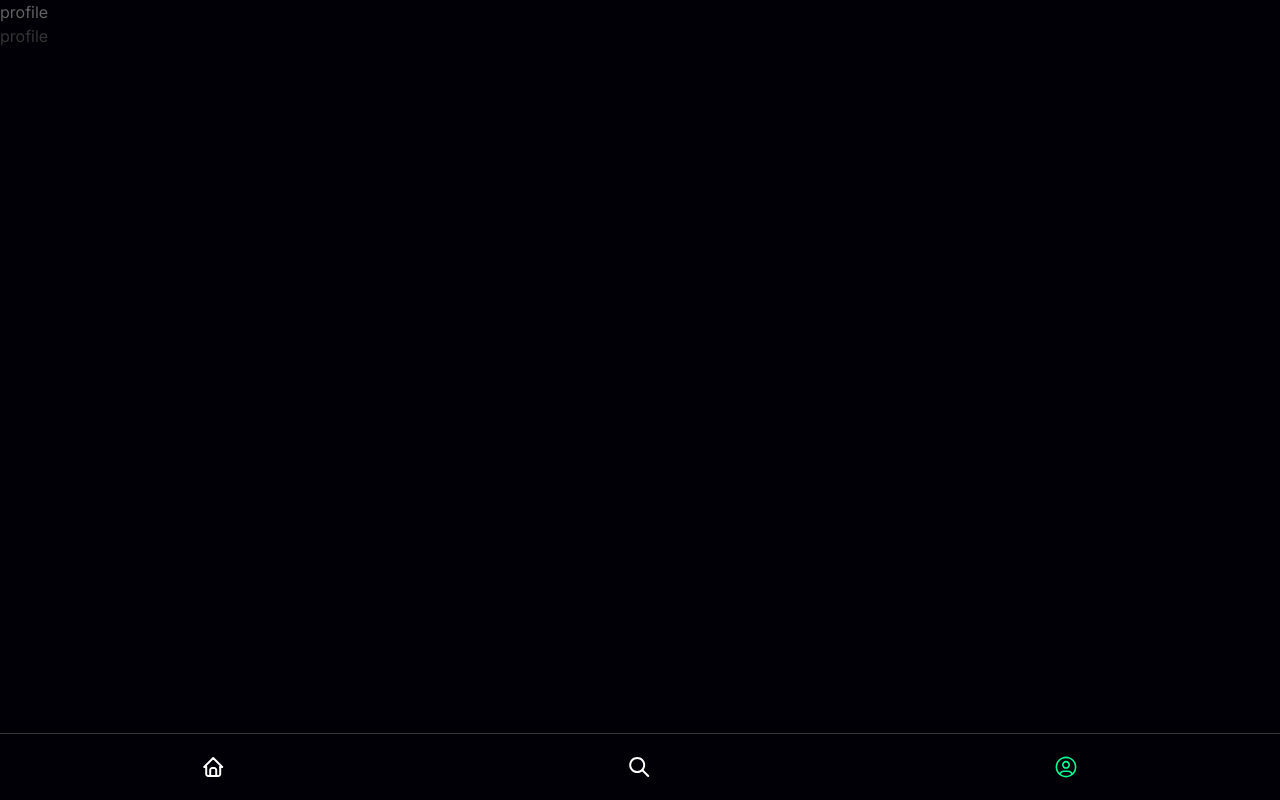
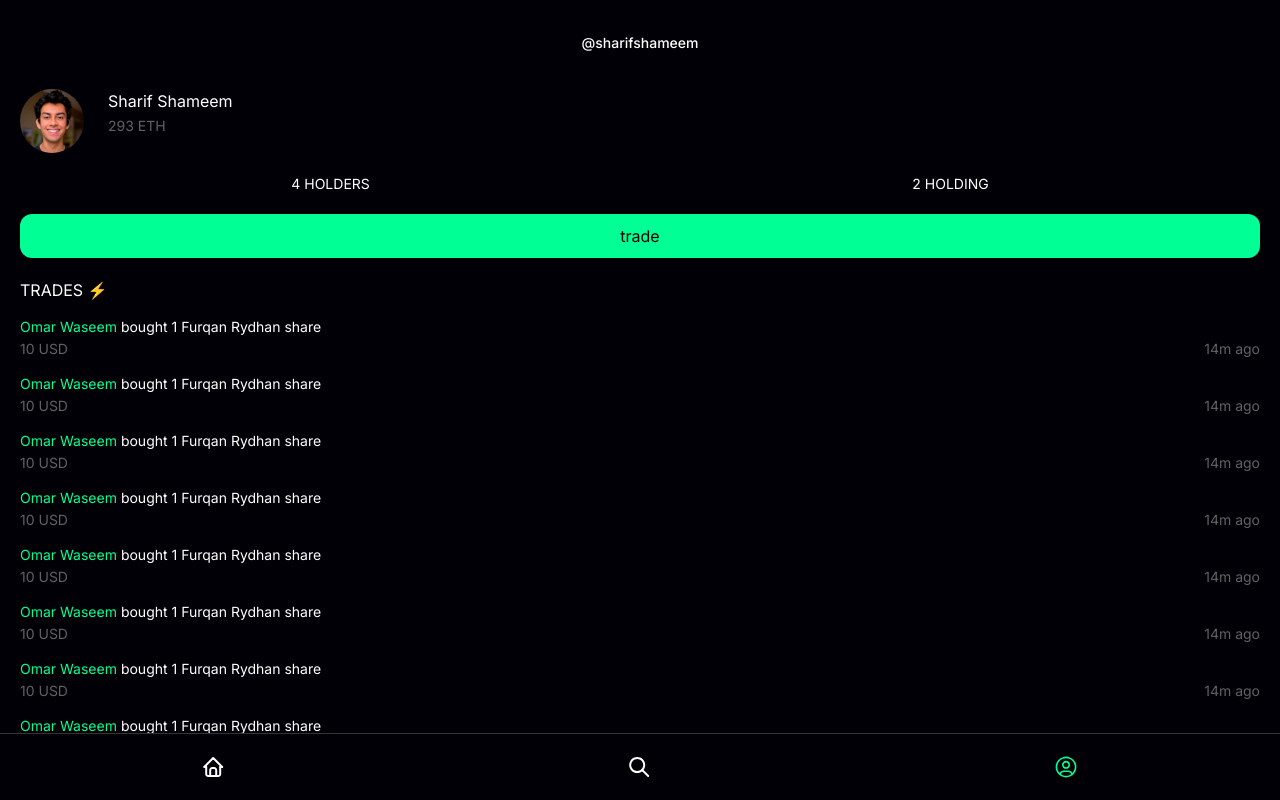
Before and after one commit to rgsk/friend-xyz, a Next.js app: page /profile in a window 1280 px wide. Built offline with nearby package versions, Linux system fonts and the light colour scheme.

Commit message:
profile page complete

```diff
--- a/src/app/profile/page.tsx
+++ b/src/app/profile/page.tsx
@@ -1,8 +1,5 @@
+import ProfilePage from "@/components/ProfilePage/ProfilePage";
+
 export default function Page() {
-  return (
-    <div>
-      <p className="text-gray-light">profile</p>
-      <p className="text-gray-dark">profile</p>
-    </div>
-  );
+  return <ProfilePage />;
 }
--- /dev/null
+++ b/src/components/Common/Button.tsx
@@ -0,0 +1,11 @@
+interface IButtonProps {
+  children: any;
+}
+const Button: React.FC<IButtonProps> = ({ children }) => {
+  return (
+    <button className="bg-primary rounded-xl text-black py-2.5 w-full">
+      {children}
+    </button>
+  );
+};
+export default Button;
--- /dev/null
+++ b/src/components/Common/ScrollableContainer.tsx
@@ -0,0 +1,24 @@
+import useScrollableHeight from "@/hooks/useScrollableHeight";
+import { useRef } from "react";
+
+interface IScrollableContainerProps {
+  children: any;
+}
+const ScrollableContainer: React.FC<IScrollableContainerProps> = ({
+  children,
+}) => {
+  const containerRef = useRef<HTMLDivElement>(null);
+  const scrollableHeight = useScrollableHeight(containerRef);
+  return (
+    <div
+      ref={containerRef}
+      style={{
+        maxHeight: scrollableHeight,
+      }}
+      className="overflow-auto"
+    >
+      {children}
+    </div>
+  );
+};
+export default ScrollableContainer;
--- a/src/components/HomePage/Children/Feed/Feed.tsx
+++ b/src/components/HomePage/Children/Feed/Feed.tsx
@@ -1,25 +1,17 @@
-import useScrollableHeight from "@/hooks/useScrollableHeight";
+import ScrollableContainer from "@/components/Common/ScrollableContainer";
 import { TFeedTab } from "@/types/ui";
-import { useRef, useState } from "react";
+import { useState } from "react";
 import FeedHeader from "./Children/FeedHeader";
 import FeedItem from "./Children/FeedItem";
 
 interface IFeedProps {}
 const Feed: React.FC<IFeedProps> = ({}) => {
   const [activeFeed, setActiveFeed] = useState<TFeedTab>("friends");
-  const containerRef = useRef<HTMLDivElement>(null);
-  const scrollableHeight = useScrollableHeight(containerRef);
   return (
     <div>
       <FeedHeader activeFeed={activeFeed} setActiveFeed={setActiveFeed} />
       <div className="mt-2.5">
-        <div
-          ref={containerRef}
-          style={{
-            maxHeight: scrollableHeight,
-          }}
-          className="overflow-auto"
-        >
+        <ScrollableContainer>
           <div className="space-y-2">
             {Array(15)
               .fill(0)
@@ -27,7 +19,7 @@ const Feed: React.FC<IFeedProps> = ({}) => {
                 <FeedItem key={i} />
               ))}
           </div>
-        </div>
+        </ScrollableContainer>
       </div>
     </div>
   );
--- /dev/null
+++ b/src/components/ProfilePage/ProfilePage.tsx
@@ -0,0 +1,85 @@
+"use client";
+
+import Button from "../Common/Button";
+import PageContainer from "../Common/PageContainer";
+import ScrollableContainer from "../Common/ScrollableContainer";
+import TextContent from "../Common/TextContent";
+import FeedItem from "../HomePage/Children/Feed/Children/FeedItem";
+
+interface IProfilePageProps {}
+const ProfilePage: React.FC<IProfilePageProps> = ({}) => {
+  const name = "Sharif Shameen";
+  return (
+    <PageContainer>
+      <div className="flex justify-center">
+        <TextContent variant="14" element="span" className="font-medium">
+          @sharifshameem
+        </TextContent>
+      </div>
+
+      <div className="mt-9">
+        <div className="flex space-x-6">
+          <div>
+            <img
+              src="/profile-2.png"
+              alt={name}
+              className="rounded-full w-[64px] h-[64px]"
+            />
+          </div>
+          <div>
+            <TextContent variant="16" element="span">
+              Sharif Shameem
+            </TextContent>
+            <div>
+              <TextContent
+                variant="14"
+                element="span"
+                className="text-gray-light"
+              >
+                293 ETH
+              </TextContent>
+            </div>
+          </div>
+        </div>
+      </div>
+      <div className="mt-5">
+        <div className="flex justify-around">
+          <HoldingDetail>4 HOLDERS</HoldingDetail>
+          <HoldingDetail>2 HOLDING</HoldingDetail>
+        </div>
+      </div>
+      <div className="mt-5">
+        <Button>trade</Button>
+      </div>
+      <div className="mt-5">
+        <TextContent element="span" variant="16">
+          TRADES ⚡️
+        </TextContent>
+      </div>
+      <div className="mt-3">
+        <ScrollableContainer>
+          <div className="space-y-3">
+            {Array(15)
+              .fill(0)
+              .map((v, i) => (
+                <FeedItem key={i} />
+              ))}
+          </div>
+          <div className="h-3"></div>
+        </ScrollableContainer>
+      </div>
+    </PageContainer>
+  );
+};
+export default ProfilePage;
+
+interface IHoldingDetailProps {
+  children: any;
+}
+const HoldingDetail: React.FC<IHoldingDetailProps> = ({ children }) => {
+  return (
+    <TextContent variant="14" element="span">
+      {children}
+    </TextContent>
+  );
+};
--- a/src/components/SearchPage/Children/FriendsList/FriendsList.tsx
+++ b/src/components/SearchPage/Children/FriendsList/FriendsList.tsx
@@ -1,17 +1,10 @@
-import useScrollableHeight from "@/hooks/useScrollableHeight";
-import { useRef } from "react";
+import ScrollableContainer from "@/components/Common/ScrollableContainer";
 import FriendItem from "./FriendItem";
 
 interface IFriendsListProps {}
 const FriendsList: React.FC<IFriendsListProps> = ({}) => {
-  const containerRef = useRef<HTMLDivElement>(null);
-  const scrollableHeight = useScrollableHeight(containerRef);
   return (
-    <div
-      ref={containerRef}
-      style={{ maxHeight: scrollableHeight }}
-      className="overflow-auto"
-    >
+    <ScrollableContainer>
       <div className="space-y-3">
         {Array(10)
           .fill(0)
@@ -20,7 +13,7 @@ const FriendsList: React.FC<IFriendsListProps> = ({}) => {
           ))}
       </div>
       <div className="mt-3"></div>
-    </div>
+    </ScrollableContainer>
   );
 };
 export default FriendsList;
```
Also changed, not shown: public/profile-2.png (added).
